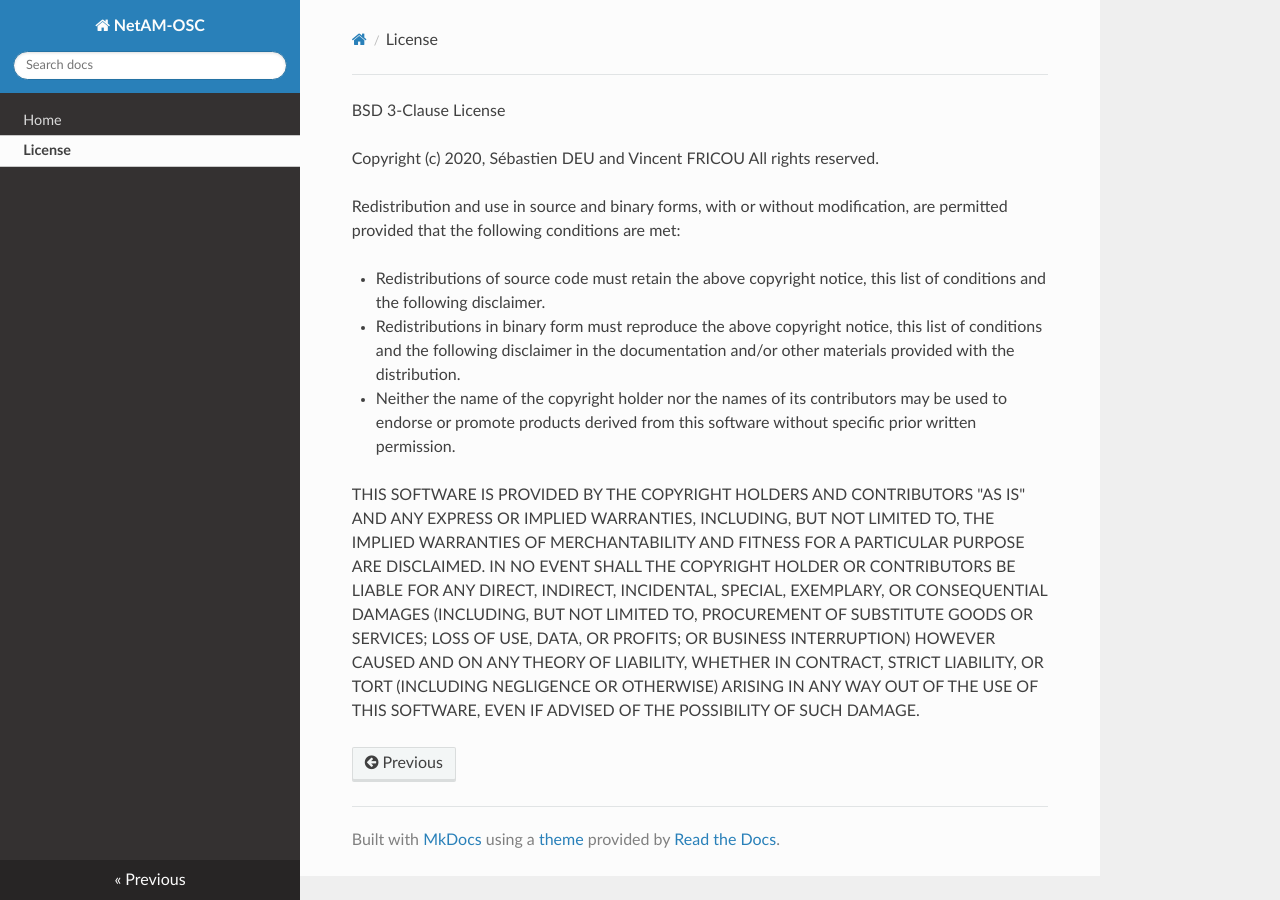
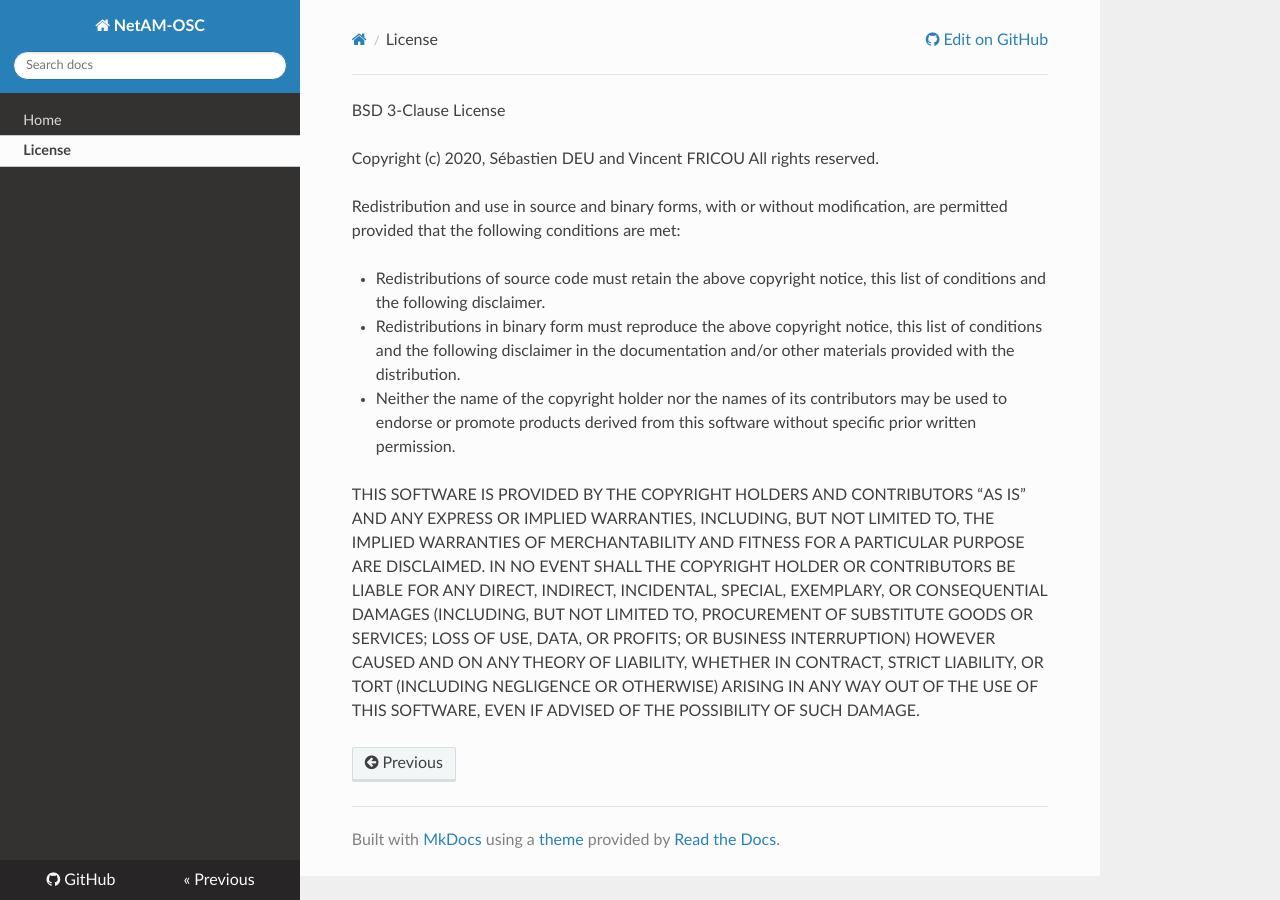
Before and after one commit to NetaM-OSC/documentation, an MkDocs documentation site: the page built from docs/license.md, in a window 1280 px wide. Built offline with MkDocs 1.6.1, drawn with Linux system fonts in a browser that asks for light colours; nearby versions of some CDN libraries; some of the changed lines change nothing that is shown.

Commit message:
updt: mkdocs configurations

```diff
--- a/mkdocs.yml
+++ b/mkdocs.yml
@@ -1,5 +1,32 @@
+# Documentation site configuration
 site_name: NetAM-OSC
+site_url: https://netam-osc.github.io/documentation/
+site_description: Documentation for Network Address Manager software
+site_author: NetAM-OSC
+
+# Documentation repository configuration
+repo_name: GitHub
+repo_url: https://github.com/NetAM-OSC/documentation/
+
+# Navigation configuration
 nav:
   - Home: index.md
   - License: license.md
-theme: readthedocs
+
+# Theme configuration
+theme:
+  name: readthedocs
+  titles_only: true
+
+# Markdown extensions configurations
+markdown_extensions:
+  - smarty
+  - toc:
+      permalink: True
+      separator: "_"
+  - sane_lists
+
+# Plugins configurations
+plugins:
+  - search:
+      min_search_lenght: 2
```
